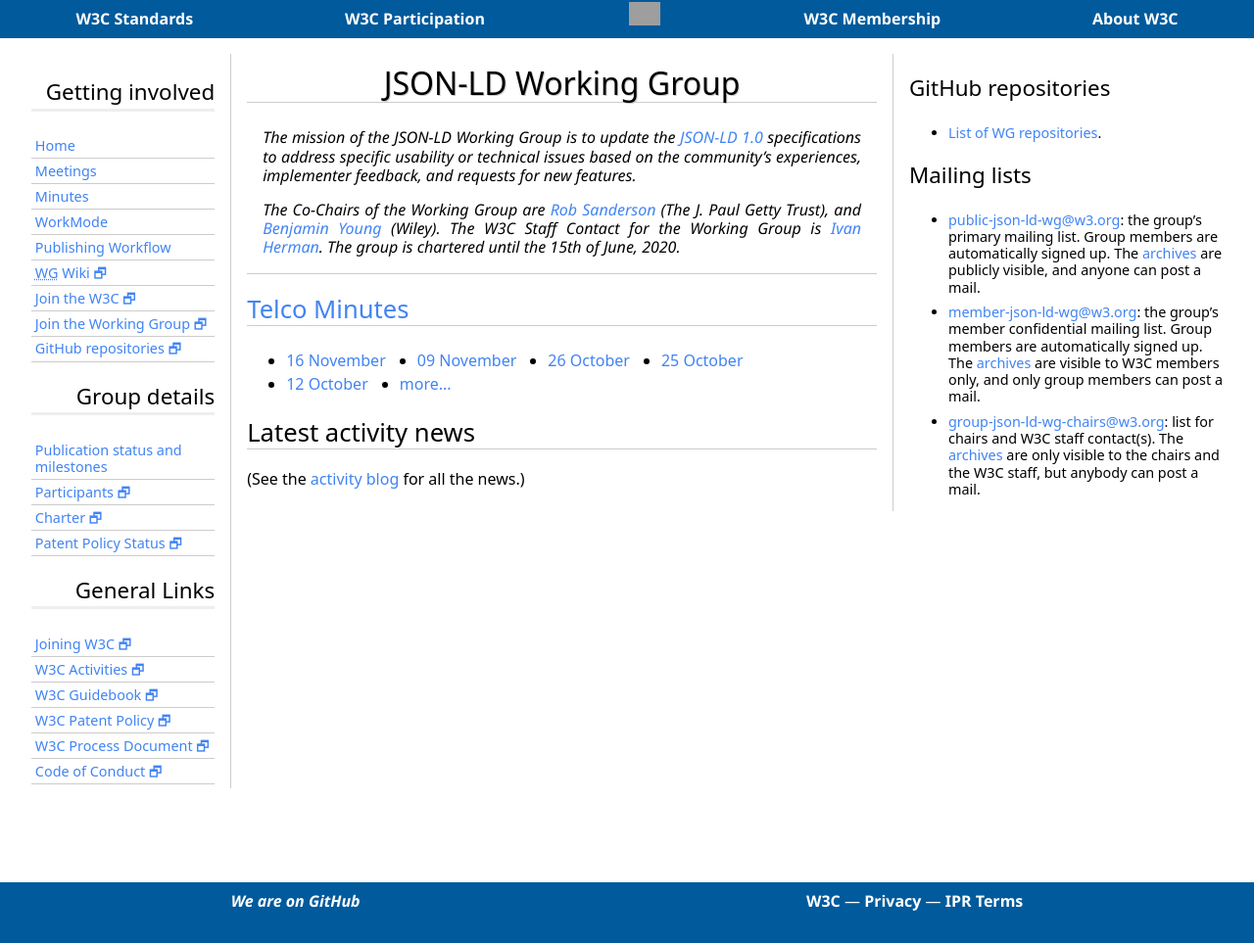
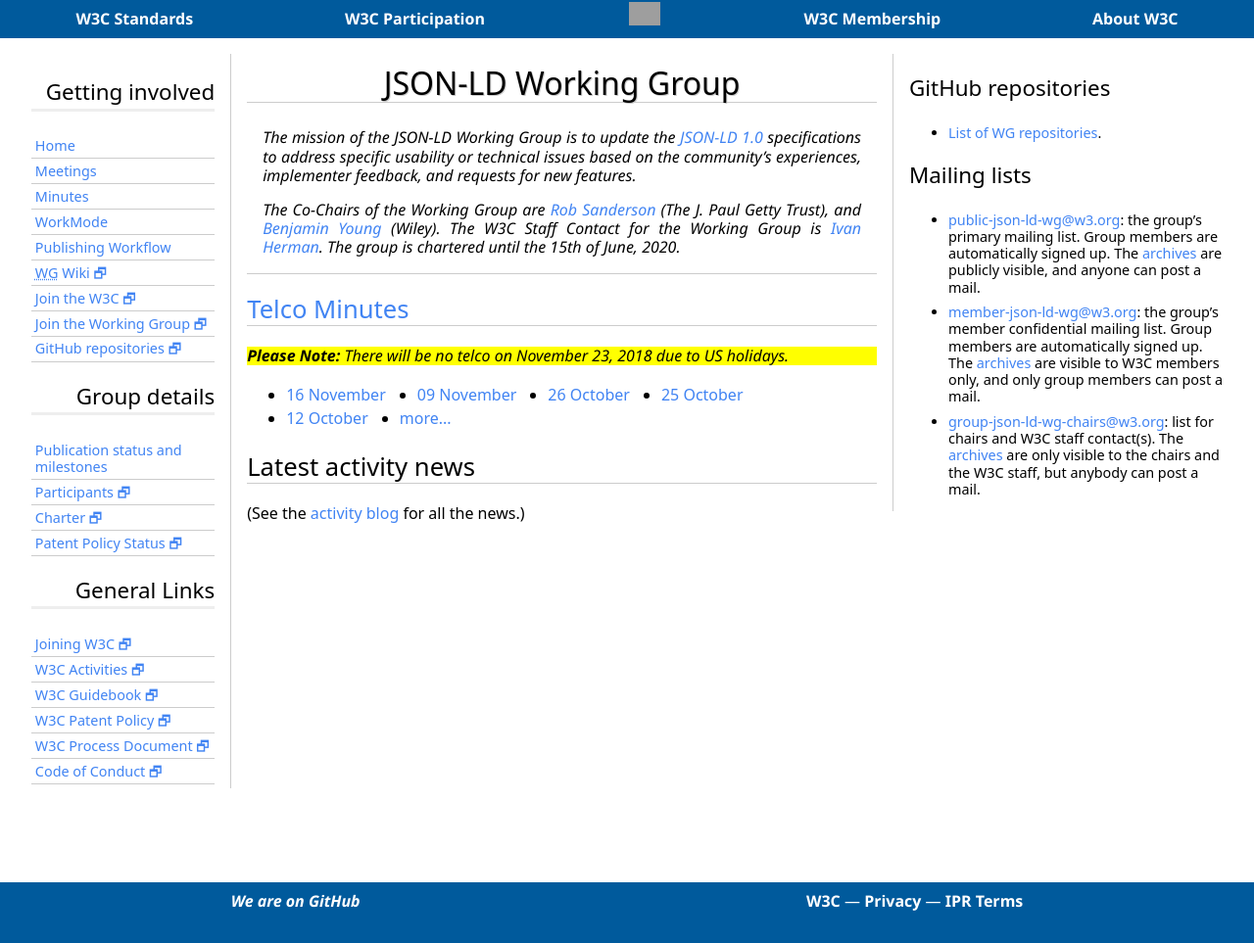
Before and after one commit to w3c/json-ld-wg, a Jekyll site: the page built from index.md, in a window 1280 px wide. Shown: the whole page at 98% size. Built offline with Jekyll 4.4.1, drawn with Linux system fonts in a browser that asks for light colours; some web fonts are replaced; grey boxes are pictures that could not be loaded.

Commit message:
Add 2018-11-23 no telco this week notice

```diff
--- a/_layouts/home.html
+++ b/_layouts/home.html
@@ -47,6 +47,10 @@
             </section>
             <section id="minutes">
                 <h2><a href="Meetings/Minutes/">Telco Minutes</a></h2>
+                <p class="todo">
+                  <strong>Please Note:</strong> There will be no telco on
+                  <time datetime="2018-11-23">November 23, 2018</time> due to US holidays.
+                </p>
                 <ul class="inline">
                 {% assign minutes_length = site.minutes | size %}
                 {% assign reversed_minutes = site.minutes | reverse %}
```
